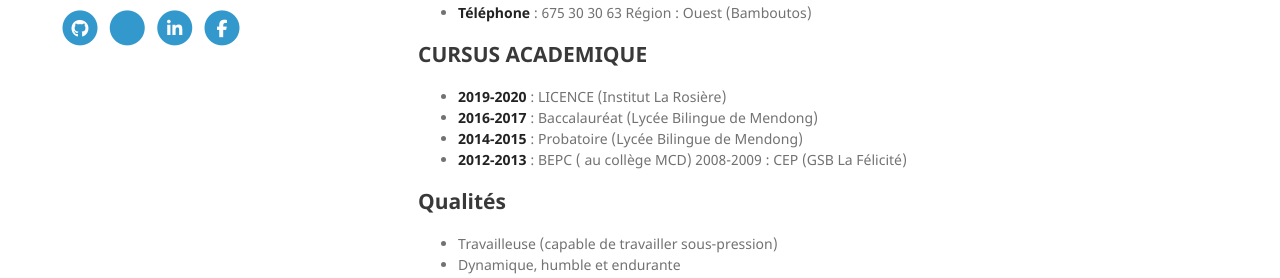
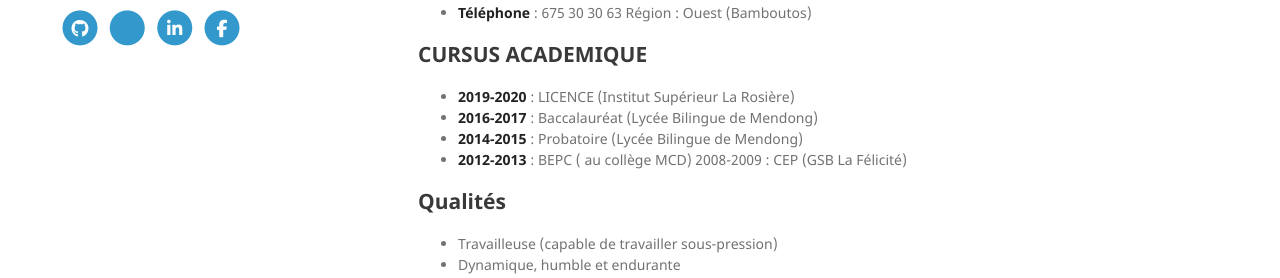
Before and after one commit to ornela1998/ornela1998.github.io, a Jekyll site: the page built from index.md, in a window 1280 px wide and 1319 px high. Shown: the part 422-700 px from the top of the window. Built offline with Jekyll 4.4.1, drawn with Linux system fonts in a browser that asks for light colours; nearby versions of some CDN libraries; our own code applies the rules of GitHub Pages for plain Markdown files; a style sheet for code colours, icons or effects is not loaded.

Commit message:
Update index.md

```diff
--- a/index.md
+++ b/index.md
@@ -17,7 +17,7 @@ Details can be found in my <a target="_blank" href="https://1drv.ms/w/s!Avwfb9nL
 * **Téléphone** : 675 30 30 63 Région : Ouest (Bamboutos)
 
 ## CURSUS ACADEMIQUE
-* **2019-2020** : LICENCE (Institut La Rosière)
+* **2019-2020** : LICENCE (Institut Supérieur La Rosière)
 * **2016-2017** : Baccalauréat (Lycée Bilingue de Mendong)
 * **2014-2015** : Probatoire (Lycée Bilingue de Mendong)
 * **2012-2013** : BEPC ( au collège MCD) 2008-2009 : CEP (GSB La Félicité)
```
